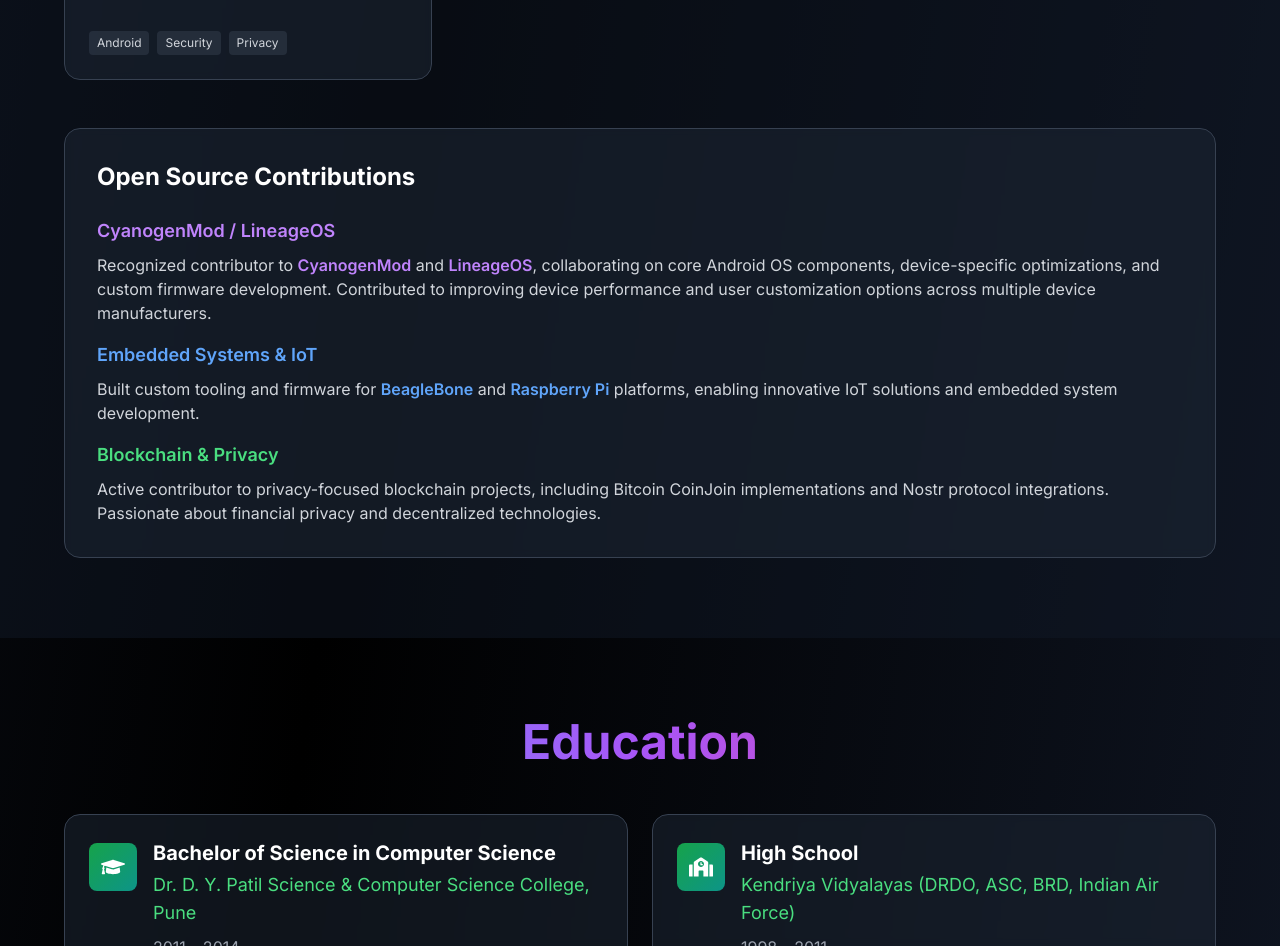
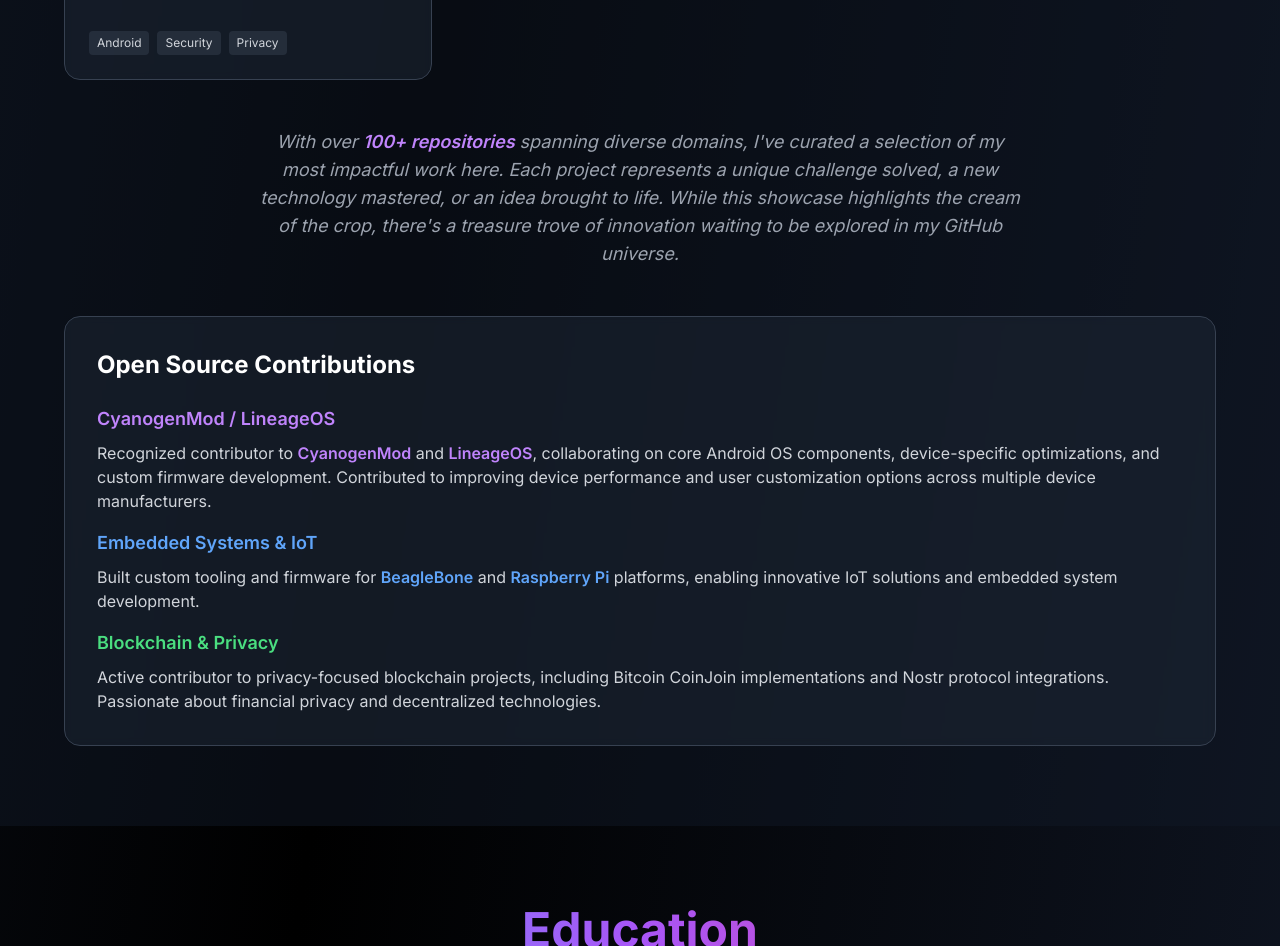
Before and after one commit to percy-g2/portfolio-main, a Next.js app: page / in a window 1280 px wide. Shown: the part 5680-6626 px from the top of the page. Built offline with nearby package versions, Linux system fonts and the light colour scheme.

Commit message:
feat: Add descriptive text section to Projects component
- Added animated text section highlighting 100+ repositories
- Includes call-to-action to explore more projects on GitHub
- Enhances user understanding of project curation approach
- Uses motion animation for smooth entry effect

```diff
--- a/app/components/Projects.tsx
+++ b/app/components/Projects.tsx
@@ -136,6 +136,21 @@
         </div>
 
         <motion.div
+          initial={{ opacity: 0, y: 20 }}
+          whileInView={{ opacity: 1, y: 0 }}
+          viewport={{ once: true }}
+          transition={{ delay: 0.3 }}
+          className="mt-12 text-center"
+        >
+          <p className="text-gray-400 text-lg italic max-w-3xl mx-auto">
+            With over <span className="text-purple-400 font-semibold">100+ repositories</span> spanning diverse domains,
+            I've curated a selection of my most impactful work here. Each project represents a unique challenge solved,
+            a new technology mastered, or an idea brought to life. While this showcase highlights the cream of the crop,
+            there's a treasure trove of innovation waiting to be explored in my GitHub universe.
+          </p>
+        </motion.div>
+
+        <motion.div
           initial={{ opacity: 0 }}
           whileInView={{ opacity: 1 }}
           viewport={{ once: true }}
```
